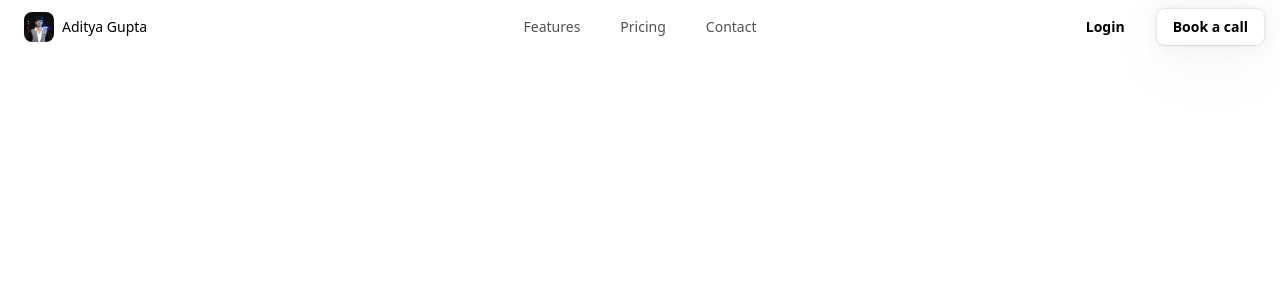
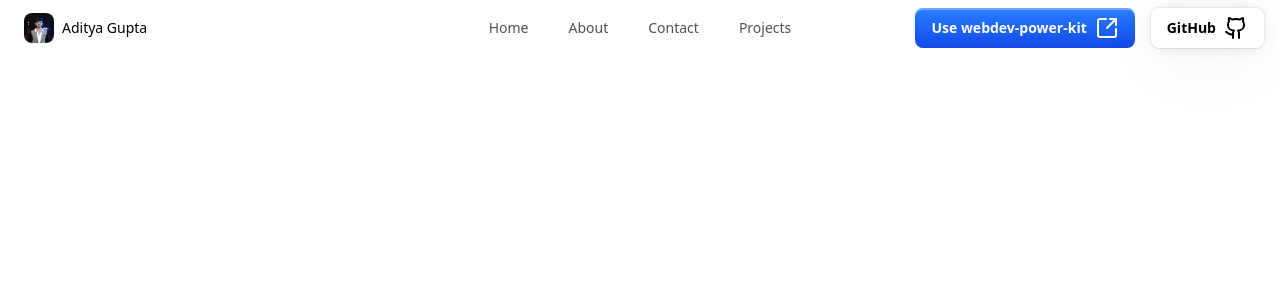
Before and after one commit to dev-aditya-lab/console-aditya, a Next.js app: page / in a window 1280 px wide. Shown: the top 300 px of the page. Built offline with nearby package versions, Linux system fonts and the light colour scheme.

Commit message:
navbar done

```diff
--- a/app/layout.tsx
+++ b/app/layout.tsx
@@ -3,7 +3,7 @@ import { ThemeProvider } from "@/components/Theme/theme-provider";
 import "./globals.css";
 
 export const metadata: Metadata = {
-	title: "Aditya portfolio",
+	title: "Console Aditya ",
 	description:
 		"As a Computer Science Engineering student with a passion for building impactful web applications, I specialize in crafting full-stack solutions using modern technologies like React, Next.js, Node.js, TypeScript, Firebase, Tailwind css. My portfolio showcases my journey in software development, highlighting projects that demonstrate my skills in creating user-friendly interfaces and robust back-end systems. I am committed to continuous learning and innovation, always seeking to enhance my expertise in the ever-evolving tech landscape.",
 };
--- a/components/MainNavbar.tsx
+++ b/components/MainNavbar.tsx
@@ -10,21 +10,25 @@ import {
 	MobileNavToggle,
 	MobileNavMenu,
 } from "@/components/ui/resizable-navbar";
+import { GithubIcon, SquareArrowOutUpRight } from "lucide-react";
 import { useState } from "react";
 
 export function MainNavbar() {
-
 	const navItems = [
 		{
-      name: "Features",
-      link: "#features",
+			name: "Home",
+			link: "/",
 		},
 		{
-      name: "Pricing",
+			name: "About",
 			link: "#pricing",
 		},
 		{
 			name: "Contact",
+			link: "#contact",
+		},
+		{
+			name: "Projects",
 			link: "#contact",
 		},
 	];
@@ -39,8 +43,22 @@ export function MainNavbar() {
 					<NavbarLogo />
 					<NavItems items={navItems} />
 					<div className="flex items-center gap-4">
-            <NavbarButton variant="secondary">Login</NavbarButton>
-            <NavbarButton variant="primary">Book a call</NavbarButton>
+						<NavbarButton
+							target="_blank"
+							className="flex gap-2 items-center justify-between"
+							href="https://www.npmjs.com/package/webdev-power-kit"
+							variant="gradient"
+						>
+							Use webdev-power-kit <SquareArrowOutUpRight />
+						</NavbarButton>
+						<NavbarButton
+							variant="primary"
+							target="_blank"
+							className="flex gap-2 items-center justify-between"
+						>
+							GitHub
+							<GithubIcon />
+						</NavbarButton>
 					</div>
 				</NavBody>
 
@@ -50,7 +68,9 @@ export function MainNavbar() {
 						<NavbarLogo />
 						<MobileNavToggle
 							isOpen={isMobileMenuOpen}
-              onClick={() => setIsMobileMenuOpen(!isMobileMenuOpen)}
+							onClick={() =>
+								setIsMobileMenuOpen(!isMobileMenuOpen)
+							}
 						/>
 					</MobileNavHeader>
 
@@ -71,17 +91,21 @@ export function MainNavbar() {
 						<div className="flex w-full flex-col gap-4">
 							<NavbarButton
 								onClick={() => setIsMobileMenuOpen(false)}
-                variant="primary"
-                className="w-full"
+								target="_blank"
+								className="flex gap-2 items-center justify-between"
+								href="https://www.npmjs.com/package/webdev-power-kit"
+								variant="gradient"
 							>
-                Login
+								Use webdev-power-kit <SquareArrowOutUpRight />
 							</NavbarButton>
 							<NavbarButton
 								onClick={() => setIsMobileMenuOpen(false)}
 								variant="primary"
-                className="w-full"
+								target="_blank"
+								className="flex gap-2 items-center justify-between"
 							>
-                Book a call
+								GitHub
+								<GithubIcon />
 							</NavbarButton>
 						</div>
 					</MobileNavMenu>
```
Lines whose indentation alone changed are shown as unchanged.
